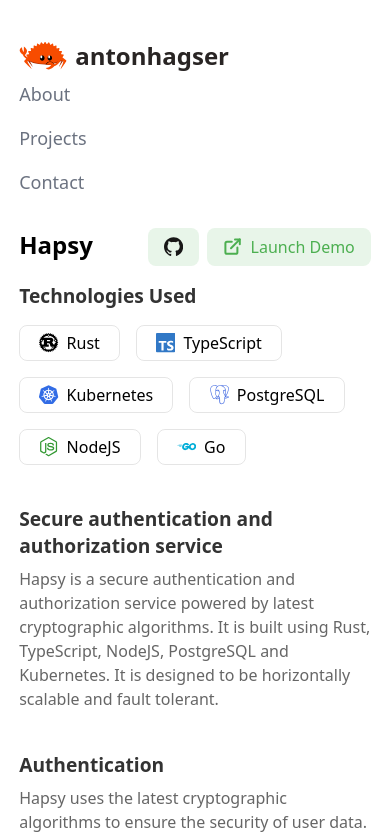
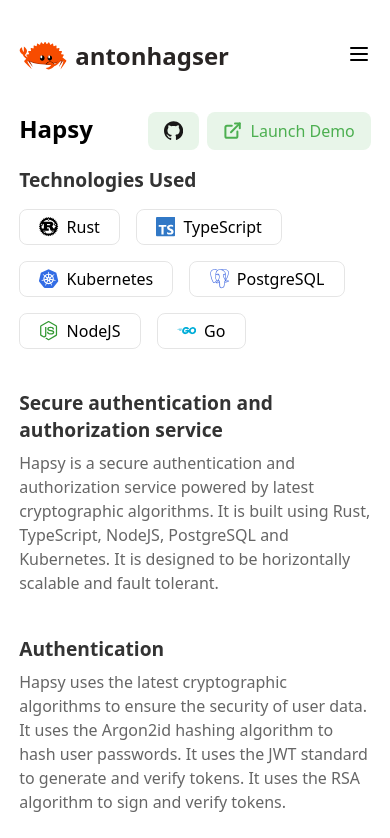
Before and after one commit to antonhagser/antonhagser, a Next.js app in the folder portfolio/: page /projects/hapsy in a window 390 px wide. Shown: the top 838 px of the page. Built offline with nearby package versions, Linux system fonts and the light colour scheme.

Commit message:
feat: add hamburger menu

```diff
--- a/portfolio/src/app/components/footer/footer.module.css
+++ b/portfolio/src/app/components/footer/footer.module.css
@@ -44,3 +44,15 @@
 .footerCopyright {
     color: rgb(107 114 128);
 }
+
+@media (max-width: 768px) {
+    .footerLinks {
+        /* Fit as many as you can per row */
+        flex-wrap: wrap;
+        justify-content: center;
+        align-items: center;
+
+        /* Remove vertical cap but keep horizontal */
+        gap: 0.5rem 2.5rem;
+    }
+}
--- a/portfolio/src/app/components/header/header.component.tsx
+++ b/portfolio/src/app/components/header/header.component.tsx
@@ -1,3 +1,5 @@
+'use client';
+
 import clsx from 'clsx';
 import Link from 'next/link';
 import Image from 'next/image';
@@ -6,14 +8,25 @@ import rustacean from '../../../../public/rustacean-flat-gesture.svg';
 
 import commonStyles from '../../styles/common.module.css';
 import styles from './header.module.css';
+import Hamburger from '../../icons/hamburger';
+import { useState } from 'react';
 
 interface Props {
     className?: string;
 }
 
 export default function Header({ className }: Props) {
+    const [isMenuOpen, setIsMenuOpen] = useState(false);
+
     return (
-        <header className={clsx(commonStyles.headerContainer, styles.header)}>
+        <header
+            className={clsx(
+                commonStyles.headerContainer,
+                styles.header,
+                className
+            )}
+        >
+            <div className={styles.headerBox}>
                 <Link className={styles.headerLogo} href="/">
                     <Image
                         priority
@@ -23,7 +36,20 @@ export default function Header({ className }: Props) {
                     />
                     <h1 className={styles.headerTitle}>antonhagser</h1>
                 </Link>
-            <nav className={styles.headerLinks}>
+                <div className={styles.navigation}>
+                    <button
+                        className={styles.hamburger}
+                        onClick={() => {
+                            setIsMenuOpen(!isMenuOpen);
+                        }}
+                    >
+                        <Hamburger />
+                    </button>
+                </div>
+            </div>
+            <nav
+                className={clsx(styles.headerLinks, isMenuOpen && styles.open)}
+            >
                 <Link href="/about" className={styles.navLinkRoot}>
                     <span className={styles.navLink}>About</span>
                 </Link>
--- a/portfolio/src/app/components/header/header.module.css
+++ b/portfolio/src/app/components/header/header.module.css
@@ -39,12 +39,10 @@
     color: rgb(71, 67, 66);
 }
 
-
 .headerLinks {
     display: flex;
     gap: 1rem;
 }
-
 
 .navLinkRoot {
     text-decoration: none;
@@ -62,18 +60,76 @@
     color: rgb(75, 85, 99);
 }
 
+.hamburger {
+    display: none; /* Initially hidden on larger screens */
+    cursor: pointer;
+
+    /* reset button */
+    border: none;
+    background-color: transparent;
+    padding: 0;
+    margin: 0;
+    outline: none;
+
+    /* reset svg */
+    fill: none;
+    stroke: #000000;
+    color: #000000;
+    -webkit-tap-highlight-color: rgba(0, 0, 0, 0);
+}
+
+.headerLinks.open {
+    display: flex;
+    flex-direction: column;
+}
+
+.headerBox {
+    display: flex;
+    flex-direction: row;
+    align-items: center;
+    justify-content: space-between;
+
+    width: 100%;
+}
+
+@keyframes fadeInMoveDown {
+    from {
+        opacity: 0;
+        transform: translateY(-20px);
+    }
+    to {
+        opacity: 1;
+        transform: translateY(0);
+    }
+}
+
 @media (max-width: 768px) {
     .header {
-        flex-direction: column;
-        align-items: flex-start;
-        justify-content: center;
+        align-items: center;
         padding-top: 2rem;
         padding-bottom: 2rem;
-        gap: 0rem;
+
+        flex-direction: column;
+        gap: 1.5rem;
+    }
+
+    .hamburger {
+        display: block; /* Show hamburger on smaller screens */
     }
 
     .headerLinks {
-        display: flex;
+        display: none; /* Initially hide the links on smaller screens */
+    }
+
+    .headerLinks.open {
+        display: flex; /* Show links when menu is open */
         flex-direction: column;
+        gap: 0.5rem;
+        text-align: center;
+    }
+
+    .headerLinks.open .navLink {
+        animation: fadeInMoveDown 0.5s forwards; /* 0.5s is the duration, adjust as needed */
+        opacity: 0; /* Start with opacity 0, the animation will change it to 1 */
     }
 }
--- a/portfolio/src/app/components/social/social.module.css
+++ b/portfolio/src/app/components/social/social.module.css
@@ -26,6 +26,8 @@
     overflow: hidden;
     text-overflow: ellipsis;
     white-space: nowrap;
+
+    max-width: 100%;
 }
 
 .socialLogo {
--- /dev/null
+++ b/portfolio/src/app/icons/hamburger.tsx
@@ -0,0 +1,24 @@
+interface Props {
+    className?: string;
+}
+
+export default function Hamburger({ className }: Props) {
+    return (
+        <svg
+            xmlns="http://www.w3.org/2000/svg"
+            width="24"
+            height="24"
+            viewBox="0 0 24 24"
+            fill="none"
+            stroke="currentColor"
+            strokeWidth="2"
+            strokeLinecap="round"
+            strokeLinejoin="round"
+            className={className}
+        >
+            <line x1="4" x2="20" y1="12" y2="12" />
+            <line x1="4" x2="20" y1="6" y2="6" />
+            <line x1="4" x2="20" y1="18" y2="18" />
+        </svg>
+    );
+}
--- a/portfolio/src/app/page.module.css
+++ b/portfolio/src/app/page.module.css
@@ -71,6 +71,12 @@
     }
 
     .socialsList {
+        /* Try to fit at least two */
+        flex-wrap: wrap;
+
+        /* Remove vertical cap but keep horizontal */
+        gap: 0.5rem 1rem;
+
         display: flex;
         flex-direction: column;
         gap: 1rem;
```
Lines whose indentation alone changed are shown as unchanged.
